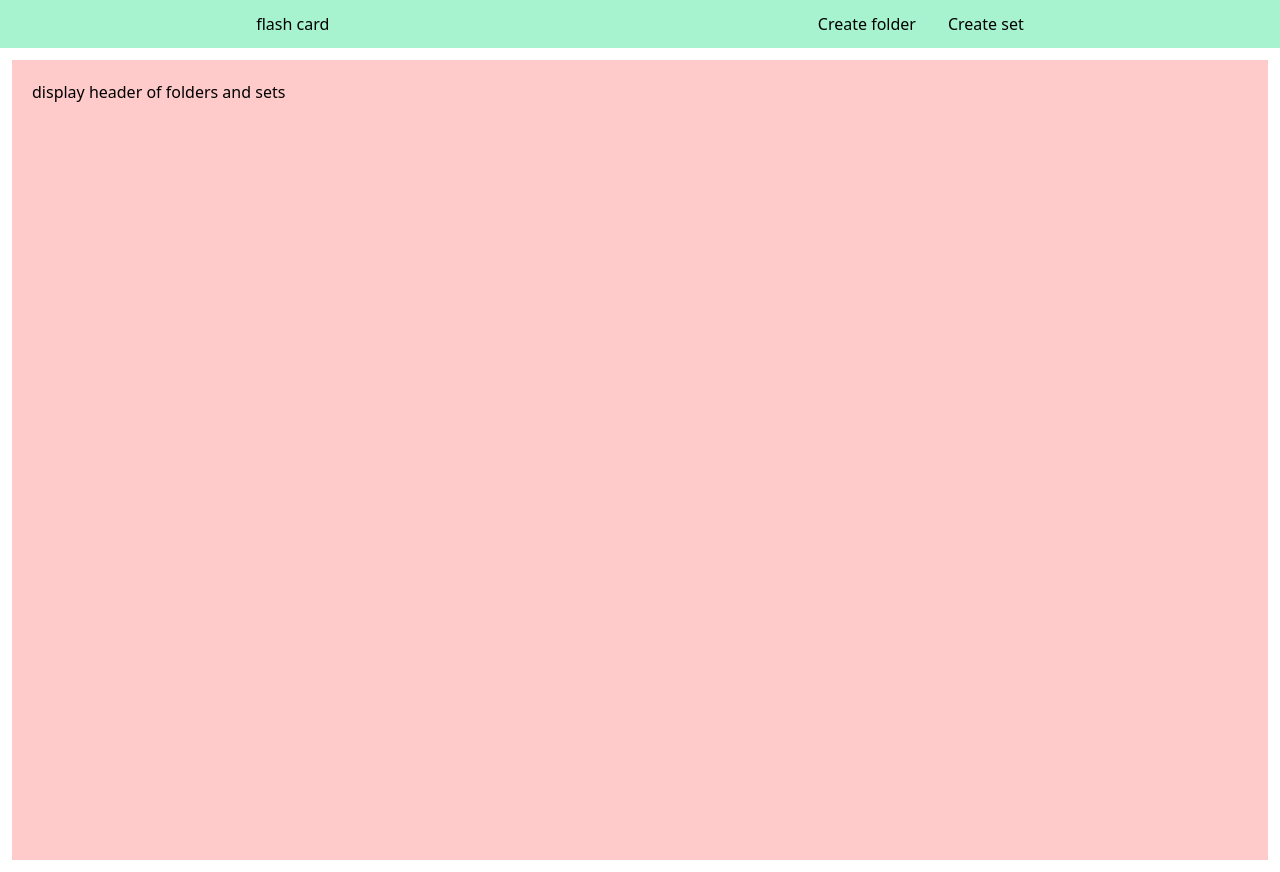
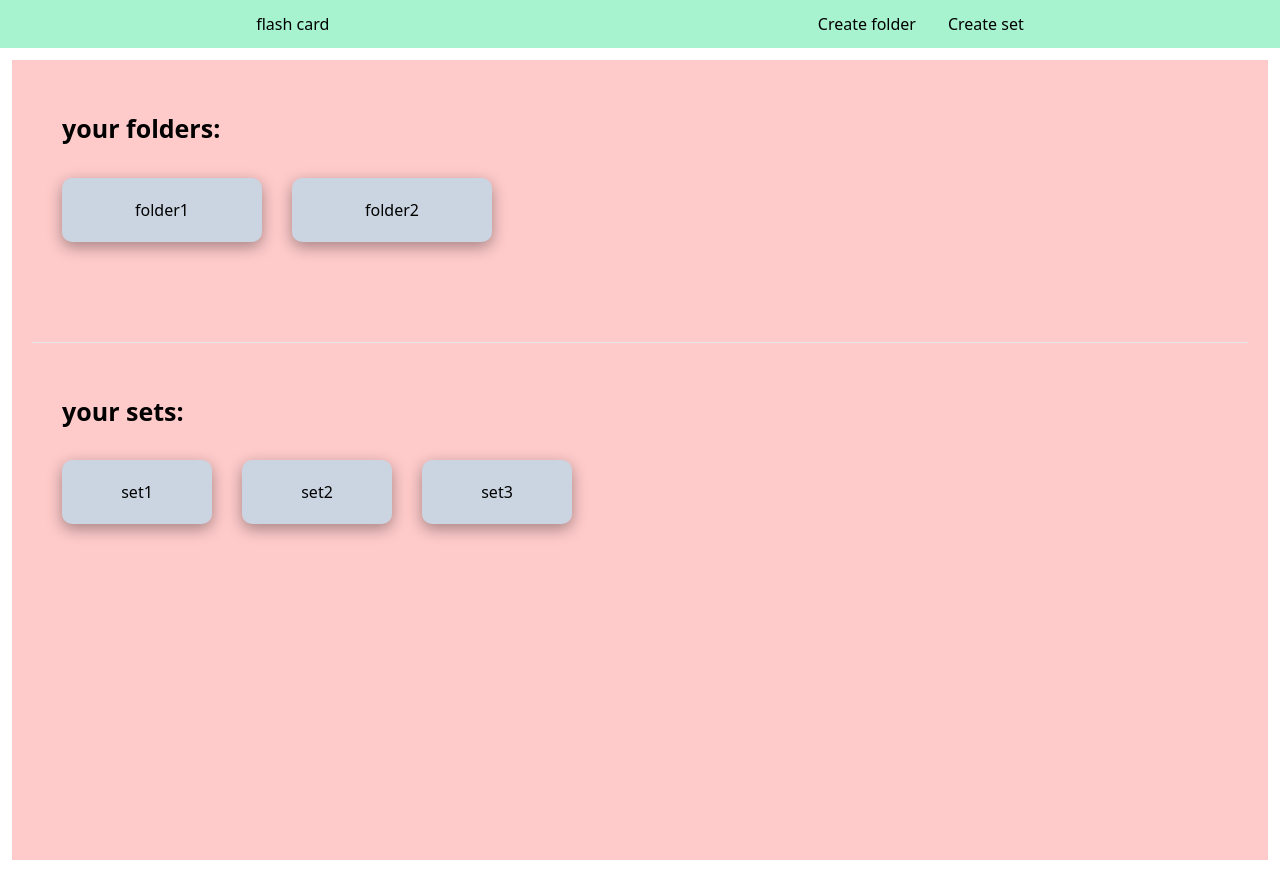
Before and after one commit to asma-gaini/flashCard, a React (Vite) app: page / in a window 1280 px wide. Built offline with nearby package versions, Linux system fonts and the light colour scheme.

Commit message:
create main page in mainDisplay component and styling

```diff
--- a/src/featueres/MainDisplay.jsx
+++ b/src/featueres/MainDisplay.jsx
@@ -1,9 +1,29 @@
+import { dataInformationSet } from "../utils/constants";
+import { dataInformationFolder } from "../utils/constants";
+import FoldersItem from "./display folders&sets/FoldersItem";
+import SetsItem from "./display folders&sets/setsItem";
+import "./mainDisplay.css";
+
 function MainDisplay() {
-    return (
-        <div>
-            display header of folders and sets
-        </div>
-    )
+  return (
+    <div className="mainDisplay">
+      <h2 className="header">your folders:</h2>
+      <div className="displayFolders">
+        {dataInformationFolder.map((folder) => (
+          <FoldersItem folder={folder} key={folder.name} />
+        ))}
+      </div>
+
+      <hr className="hrLine" />
+
+      <h2 className="header">your sets:</h2>
+      <div className="displaySets">
+        {dataInformationSet.map((set) => (
+          <SetsItem set={set} key={set.setName} />
+        ))}
+      </div>
+    </div>
+  );
 }
 
-export default MainDisplay
+export default MainDisplay;
--- /dev/null
+++ b/src/featueres/display folders&sets/FoldersItem.jsx
@@ -0,0 +1,12 @@
+import { Link } from "react-router-dom";
+import "./displayFolderOset.css";
+
+function FoldersItem({ folder }) {
+  return (
+    <div>
+      <Link className="folderBox" to="/">{folder.name}</Link>
+    </div>
+  );
+}
+
+export default FoldersItem;
--- /dev/null
+++ b/src/featueres/display folders&sets/SetsItem.jsx
@@ -0,0 +1,14 @@
+import { Link } from "react-router-dom";
+import "./displayFolderOset.css";
+
+function SetsItem({ set }) {
+  return (
+    <div>
+      <Link className="setBox" to="/">
+        {set.setName}
+      </Link>
+    </div>
+  );
+}
+
+export default SetsItem;
--- /dev/null
+++ b/src/featueres/display folders&sets/displayFolderOSet.css
@@ -0,0 +1,22 @@
+.folderBox {
+  box-shadow: rgba(0, 0, 0, 0.35) 0px 5px 15px;
+  /* height: 50%; */
+  width: 200px;
+  background-color: #cbd5e1;
+  padding: 20px;
+  display: flex;
+  justify-content: center;
+  align-items: center;
+  border-radius: 10px;
+}
+.setBox {
+  box-shadow: rgba(0, 0, 0, 0.35) 0px 5px 15px;
+  /* height: 50%; */
+  width: 150px;
+  background-color: #cbd5e1;
+  padding: 20px;
+  display: flex;
+  justify-content: center;
+  align-items: center;
+  border-radius: 10px;
+}
--- /dev/null
+++ b/src/featueres/mainDisplay.css
@@ -0,0 +1,21 @@
+.displayFolders {
+  display: flex;
+  flex-wrap: wrap;
+  gap: 30px;
+  margin: 30px;
+}
+.displaySets {
+  display: flex;
+  flex-wrap: wrap;
+  gap: 30px;
+  margin: 30px;
+}
+.header{
+    font-weight: bold;
+    font-size: 25px;
+    margin: 30px;
+}
+.hrLine{
+    margin-top: 100px;
+    margin-bottom: 50px;
+}
```
